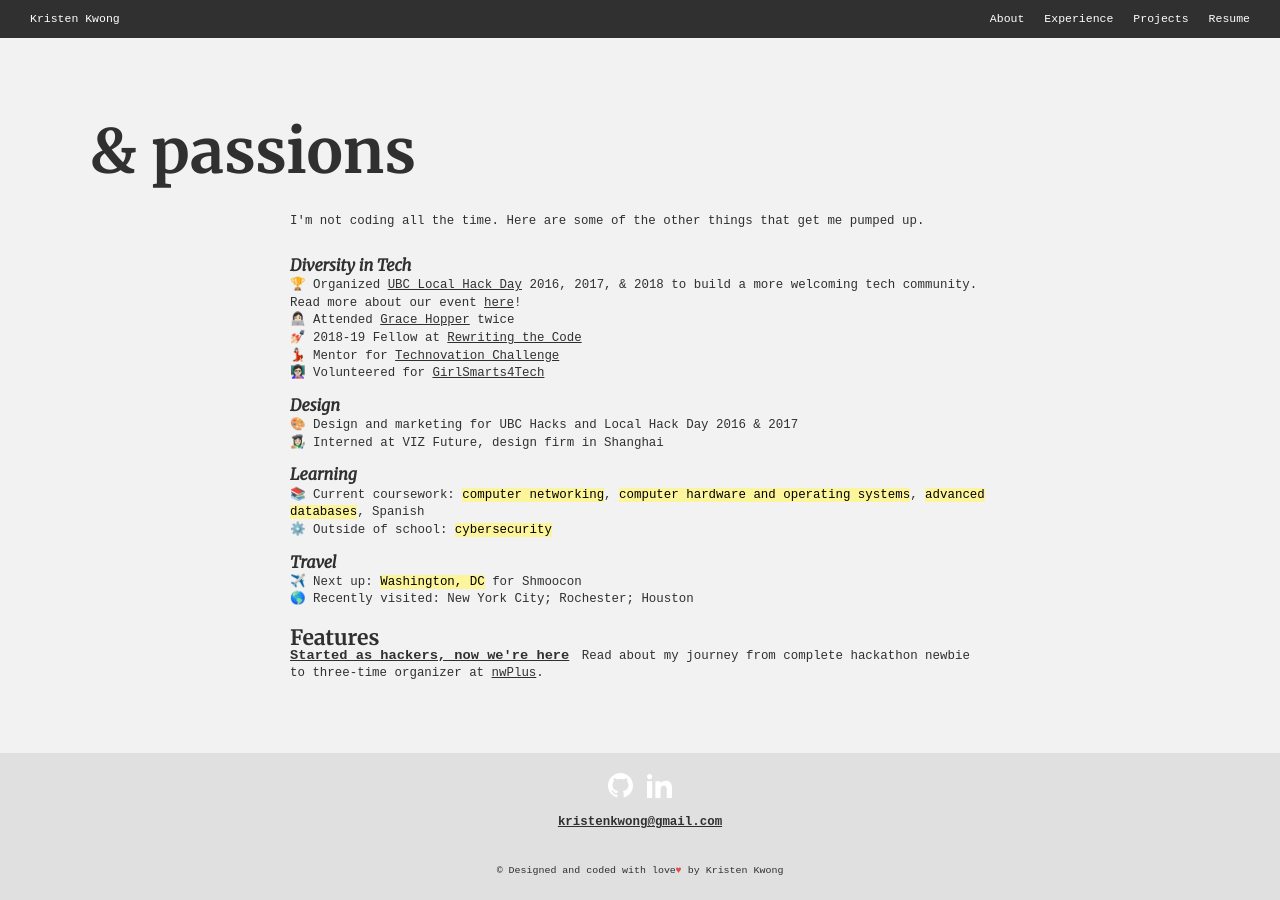
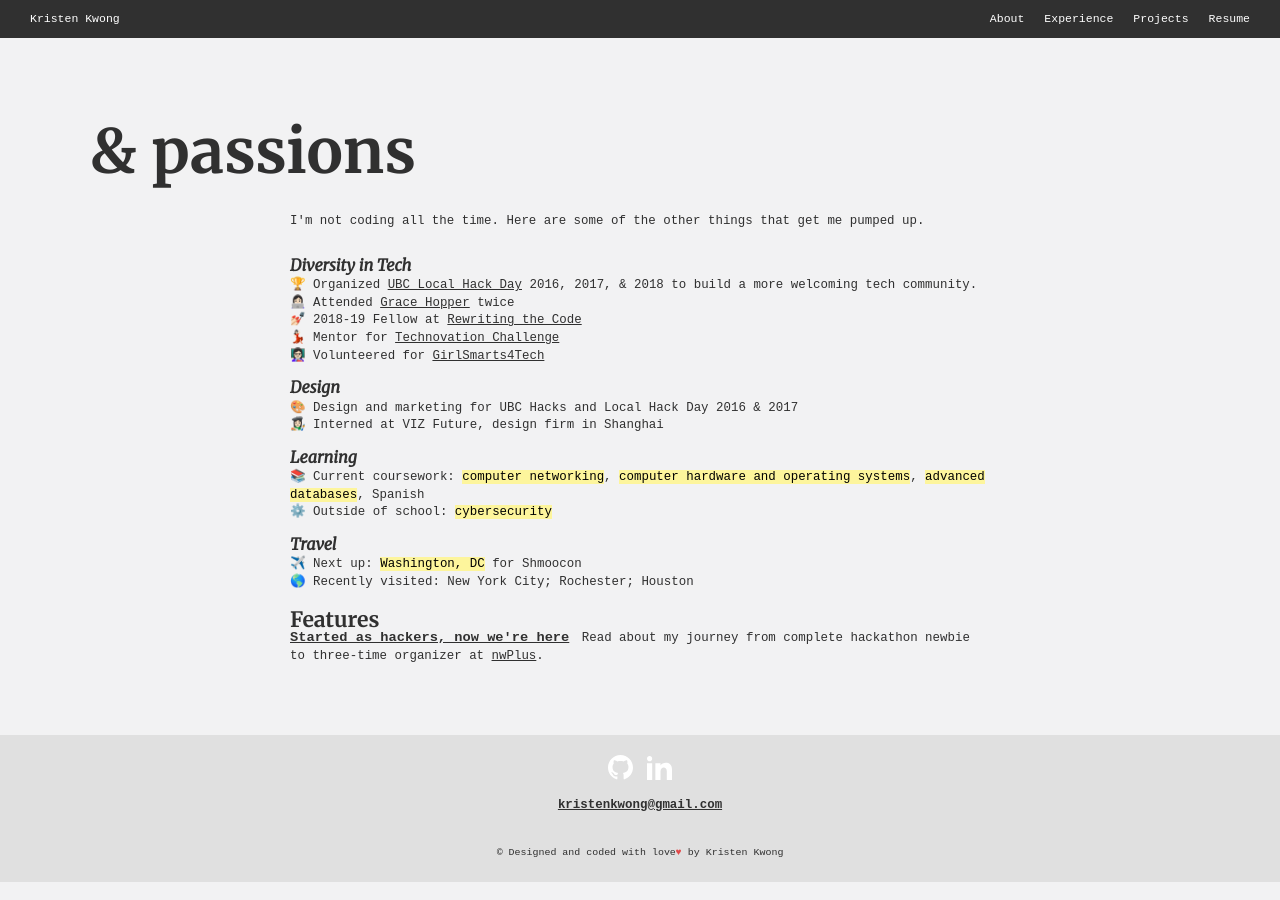
Before and after one commit to kristenkwong/website-2019, a Jekyll site: the page built from index.html, in a window 1280 px wide and 900 px high, scrolled down 3233 px. Built offline with Jekyll 4.4.1, drawn with Linux system fonts in a browser that asks for light colours; some web fonts are replaced.

Commit message:
broken link

```diff
--- a/index.html
+++ b/index.html
@@ -119,7 +119,7 @@ layout: default
 		<div class="item">
 			<div class="heading">Diversity in Tech</div>
 			<div class="text">
-				🏆 Organized <a href="https://www.nwplus.io/#/localhackday">UBC Local Hack Day</a> 2016, 2017, & 2018 to build a more welcoming tech community. Read more about our event <a href="http://localhost:4000/experiences/lhd_2016W.html">here</a>!
+				🏆 Organized <a href="https://www.nwplus.io/#/localhackday">UBC Local Hack Day</a> 2016, 2017, & 2018 to build a more welcoming tech community.
 				<br>👩🏻‍💻 Attended <a href="https://ghc.anitab.org/">Grace Hopper</a> twice
 				<br>💅🏻 2018-19 Fellow at <a href="https://rewritingthecode.org/">Rewriting the Code</a>
 				<br>💃🏻 Mentor for <a href="https://technovationchallenge.org">Technovation Challenge</a>
```
